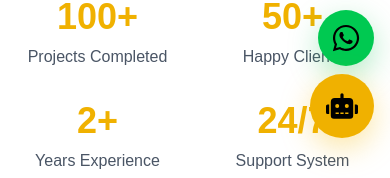
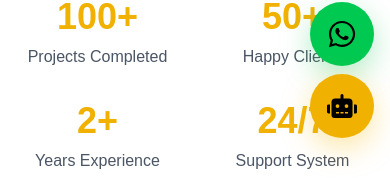
Before and after one commit to shubham12-coder/xentumbrandsolutions, a Next.js app: page / in a window 390 px wide. Shown: the part 666-844 px from the top of the page. Built offline with nearby package versions, Linux system fonts and the light colour scheme.

Commit message:
final chatbot and whatsapp ui

```diff
--- a/components/ChatBot.tsx
+++ b/components/ChatBot.tsx
@@ -96,9 +96,9 @@ export default function ChatBot() {
       {!open && (
         <button
           onClick={() => setOpen(true)}
-          className='fixed bottom-10 md:bottom-14 right-4 md:right-8 z-[999] bg-yellow-500 text-black p-4 rounded-full shadow-[0_10px_30px_rgba(245,183,0,0.35)] hover:scale-110 transition-all duration-300'
+          className='fixed bottom-10 md:bottom-14 right-4 md:right-8 z-[999] bg-yellow-500 text-black w-16 h-16 flex items-center justify-center rounded-full shadow-[0_10px_30px_rgba(245,183,0,0.35)] hover:scale-110 transition-all duration-300'
         >
-          <FaRobot size={32} />
+          <FaRobot size={30} />
         </button>
       )}
 
--- a/components/WhatsAppButton.tsx
+++ b/components/WhatsAppButton.tsx
@@ -9,7 +9,7 @@ export default function WhatsAppButton() {
       target="_blank"
       rel="noopener noreferrer"
       aria-label="Chat on WhatsApp"
-      className="fixed bottom-28 md:bottom-32 right-4 md:right-8 z-[998] bg-green-500 text-white w-14 h-14 md:w-16 md:h-16 flex items-center justify-center rounded-full shadow-[0_10px_30px_rgba(34,197,94,0.35)] hover:scale-110 hover:shadow-[0_15px_40px_rgba(34,197,94,0.45)] transition-all duration-300"
+      className="fixed bottom-28 md:bottom-32 right-4 md:right-8 z-[998] bg-green-500 text-white w-16 h-16 flex items-center justify-center rounded-full shadow-[0_10px_30px_rgba(34,197,94,0.35)] hover:scale-110 hover:shadow-[0_15px_40px_rgba(34,197,94,0.45)] transition-all duration-300"
     >
       <FaWhatsapp size={30} />
     </a>
```
